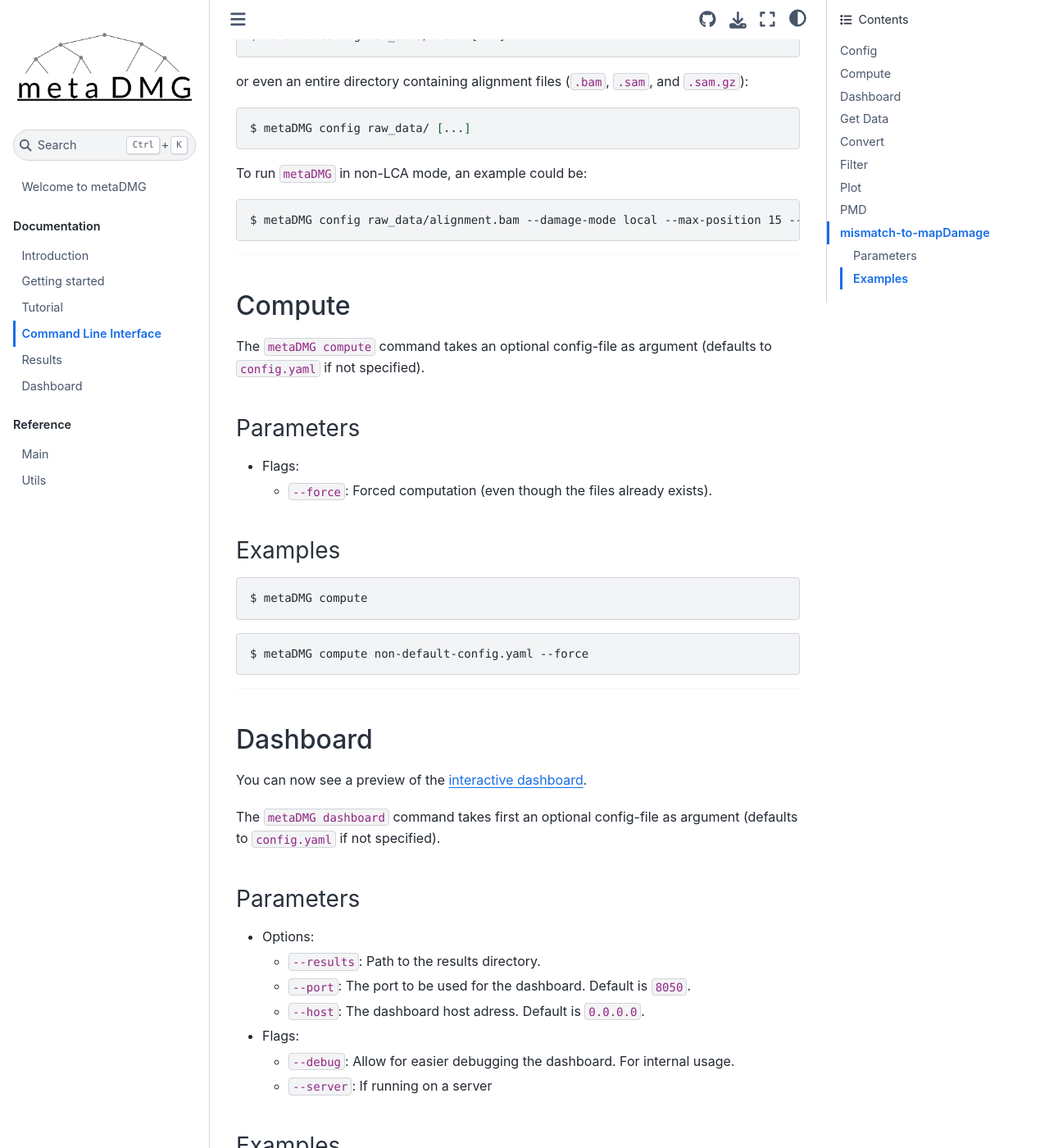
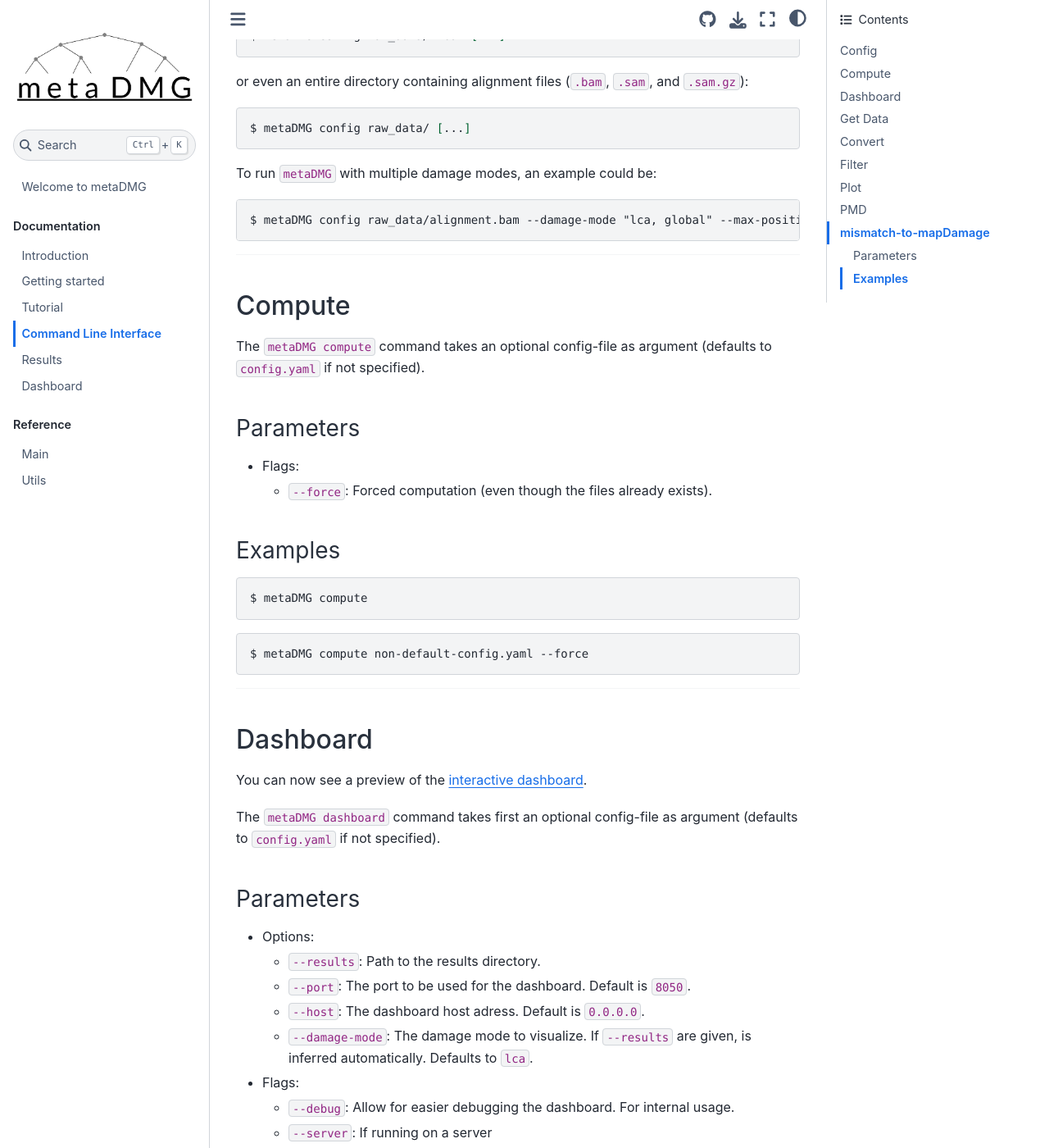
Before and after one commit to metaDMG-dev/metaDMG-core, a Sphinx documentation site: the page built from docs/source/command-line-interface.md, in a window 1280 px wide and 1400 px high, scrolled down 2472 px. Shown: the whole window at 82% size. Built offline with Sphinx 7.4.7 and the Sphinx Book theme 1.1.4, drawn with Linux system fonts in a browser that asks for light colours; some of the changed text lies outside the part shown.

Commit message:
docs: Describe damage mode(s) in docs

````diff
--- a/docs/source/command-line-interface.md
+++ b/docs/source/command-line-interface.md
@@ -23,7 +23,7 @@
 
 #### Damage mode
 
-- `--damage-mode`: `[lca|local|global]`. `lca` is the recommended and automatic setting. If using `local`, it means that damage patterns will be calculated for each chr/scaffold contig. If using `global`, it means one global estimate. Note that when using `[local|global]` the LCA parameters won't matter.
+- `--damage-modes`: One of `[lca|local|global]` or a combination. `lca` is the recommended and automatic setting. If using `local`, it means that damage patterns will be calculated for each chr/scaffold contig. If using `global`, it means one global estimate. Note that when using `[local|global]` the LCA parameters won't matter.
 
 #### LCA
 - Options:
@@ -81,9 +81,9 @@
 $ metaDMG config raw_data/ [...]
 ```
 
-To run `metaDMG` in non-LCA mode, an example could be:
+To run `metaDMG` with multiple damage modes, an example could be:
 ```
-$ metaDMG config raw_data/alignment.bam --damage-mode local --max-position 15 --bayesian
+$ metaDMG config raw_data/alignment.bam --damage-mode "lca, global" --max-position 15 --bayesian
 ```
 
 ---
@@ -126,6 +126,7 @@
   - `--results`: Path to the results directory.
   - `--port`: The port to be used for the dashboard. Default is `8050`.
   - `--host`: The dashboard host adress. Default is `0.0.0.0`.
+  - `--damage-mode`: The damage mode to visualize. If `--results` are given, is inferred automatically. Defaults to `lca`.
 
 - Flags:
   - `--debug`: Allow for easier debugging the dashboard. For internal usage.
@@ -174,6 +175,7 @@
 - Options:
   - `--results`: Direct path to the results directory.
   - `--output`: Mandatory output path.
+  - `--damage-mode`: The damage mode to visualize. If `--results` are given, is inferred automatically. Defaults to `lca`.
 
 - Flags:
   - `--add-fit-predictions`: Include fit predictions D(x) in the output.
@@ -206,6 +208,7 @@
   - `--results`: Direct path to the results directory.
   - `--output`: Mandatory output path.
   - `--query`: The query string to use for filtering. Follows the [Pandas Query()](https://pandas.pydata.org/pandas-docs/stable/user_guide/indexing.html#the-query-method) syntax. Default is `""` which applies no filtering and is thus similar to the `metaDMG convert` command.
+  - `--damage-mode`: The damage mode to visualize. If `--results` are given, is inferred automatically. Defaults to `lca`.
 
 - Flags:
   - `--add-fit-predictions`: Include fit predictions D(x) in the output.
@@ -243,7 +246,7 @@
   - `--samples`: A comma-space separated string containing the samples to use in the plots. Default is `""` which applies no filtering.
   - `--tax-ids`: A comma-space separated string containing the tax-ids to use in the plots. Default is `""` which applies no filtering.
   - `--output`: The path to the output pdf-file. Defaults to `pdf_export.pdf`.
-
+  - `--damage-mode`: The damage mode to visualize. If `--results` are given, is inferred automatically. Defaults to `lca`.
 
 ### Examples
 
````
